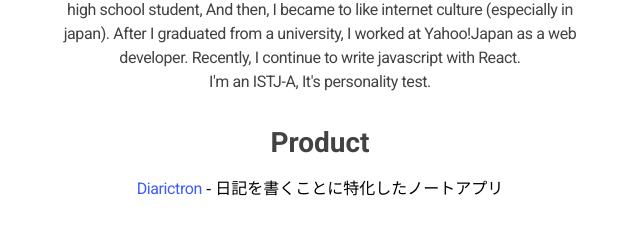
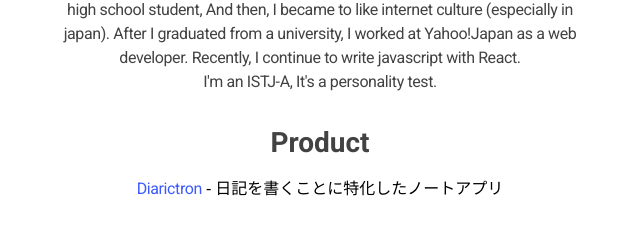
Before and after one commit to yoneda/homepage, a plain HTML site: page index.html in a window 1280 px wide. Shown: the part 429-657 px from the top of the page, 320-960 px from the left. Drawn offline with nearby package versions, Linux system fonts and the light colour scheme; files that its build step writes are made by us from their sources.

Commit message:
[fix] prettier lines

```diff
--- a/index.html
+++ b/index.html
@@ -19,7 +19,7 @@
 				I became to like internet
 				culture (especially in japan). After I graduated from a university, I worked at Yahoo!Japan as a web developer.
 				Recently, I continue to write javascript with React.</p>
-			<p>I'm an ISTJ-A, It's personality test.</p>
+			<p>I'm an ISTJ-A, It's a personality test.</p>
 		</section>
 		<h2>Product</h2>
 		<ul>
```
